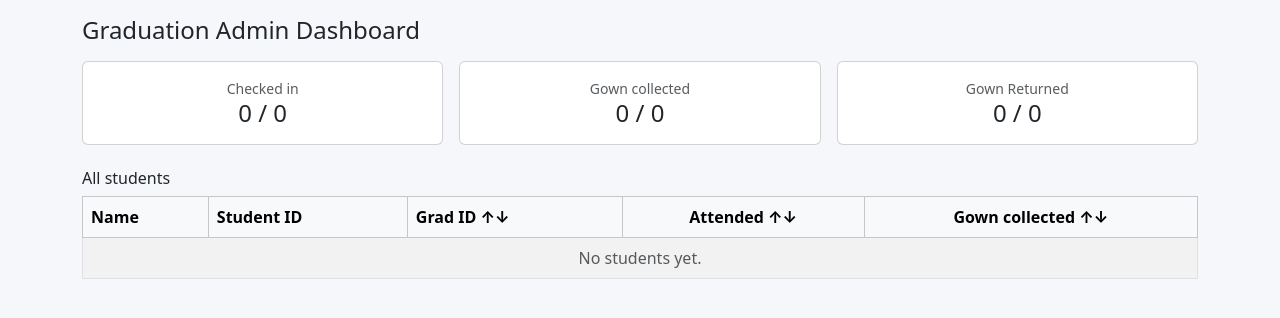
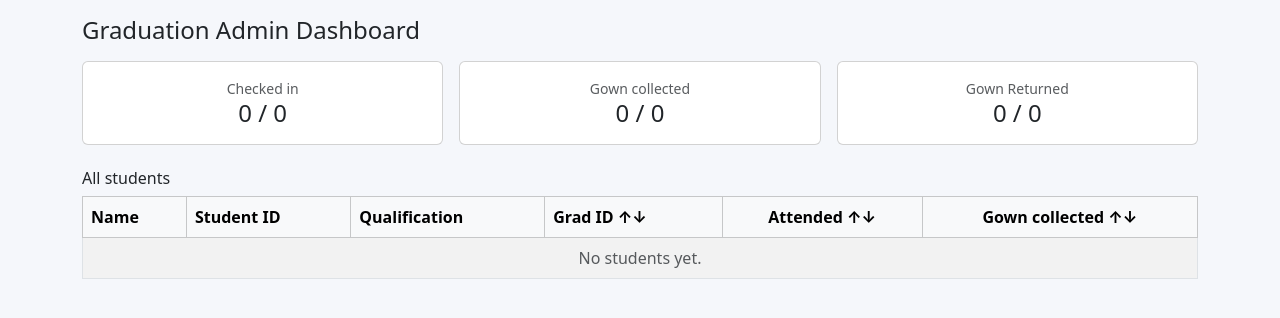
Before and after one commit to abhishek017/GradPilot, a Django app: page / in a window 1280 px wide. Shown: the part 56-374 px from the top of the page. Run offline with Django 5.2, Linux system fonts and the light colour scheme; the visitor is signed in with stand-in values (Sample User, id 1); data that the repository does not hold is empty.

Commit message:
qualification added on graduate model

```diff
--- a/ceremony/models.py
+++ b/ceremony/models.py
@@ -12,6 +12,7 @@ class Graduate(models.Model):
     submission_date = models.DateTimeField(null=True, blank=True)
     name = models.CharField(max_length=255)
     email = models.EmailField()
+    qualification = models.CharField(max_length=100, null=True, blank=True)
     student_id = models.CharField(max_length=50)
     payment_status = models.CharField(max_length=50, blank=True)
     gown_option = models.CharField(
--- a/ceremony/templates/ceremony/grad_admin.html
+++ b/ceremony/templates/ceremony/grad_admin.html
@@ -36,6 +36,7 @@
 			<tr>
 				<th>Name</th>
 				<th>Student ID</th>
+				<th>Qualification</th>
 				<th><a href="?sort=unique_id" class="text-decoration-none text-black">Grad ID ↑↓</a></th>
 				<th class="text-center"><a class="text-decoration-none text-black" href="?sort=-attended">Attended ↑↓</a></th>
 				<th class="text-center"><a href="?sort=-gown_collected" class="text-decoration-none text-black">Gown collected ↑↓</a></th>
@@ -50,6 +51,7 @@
 					</a>
 				</td>
 				<td>{{ g.student_id }}</td>
+				<td>{{ g.qualification }}</td>
 				<td>{{ g.unique_id }}</td>
 				<td class="text-center">
 					{% if g.attended %}<span class="badge bg-success">Yes</span>{% else %}<span
--- a/ceremony/templates/ceremony/stage_display.html
+++ b/ceremony/templates/ceremony/stage_display.html
@@ -211,7 +211,7 @@
         style="max-height:45vh; border-radius:20px; margin-bottom:20px;">
 
     <div class="name" id="student-name">{{ current.display_name }}</div>
-    <div class="meta" id="student-meta">ID: {{ current.student_id }}</div>
+    <div class="meta" id="student-meta"> {{ current.qualification }}</div>
   {% else %}
     <div class="name" id="student-name">Graduation Ceremony</div>
     <div class="meta" id="student-meta">Brighton College</div>
```
Also changed, not shown: ceremony/migrations/0005_graduate_qualification.py (added).
